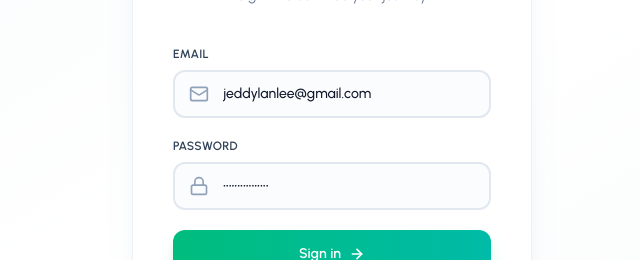
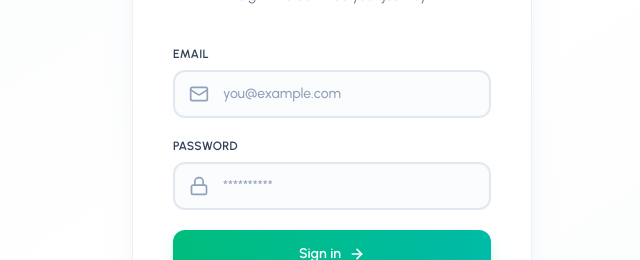
Before and after one commit to DylanLee0918/ai-learning-assistant, a React (Vite) app in the folder frontend/ai-learning-assistant/: page /login in a window 1280 px wide. Shown: the part 270-530 px from the top of the page, without its empty margins (308-948 px from the left). Built offline with nearby package versions, Linux system fonts and the light colour scheme.

Commit message:
Removed default account

```diff
--- a/frontend/ai-learning-assistant/src/pages/Auth/LoginPage.jsx
+++ b/frontend/ai-learning-assistant/src/pages/Auth/LoginPage.jsx
@@ -6,8 +6,8 @@ import { BrainCircuit, Mail, Lock, ArrowRight } from "lucide-react";
 import toast from "react-hot-toast";
 
 const LoginPage = () => {
-	const [email, setEmail] = useState("jeddylanlee@gmail.com");
-	const [password, setPassword] = useState("Dejnalydeel1758#");
+	const [email, setEmail] = useState("");
+	const [password, setPassword] = useState("");
 	const [error, setError] = useState("");
 	const [loading, setLoading] = useState(false);
 	const [focusField, setFocusField] = useState(null);
```
